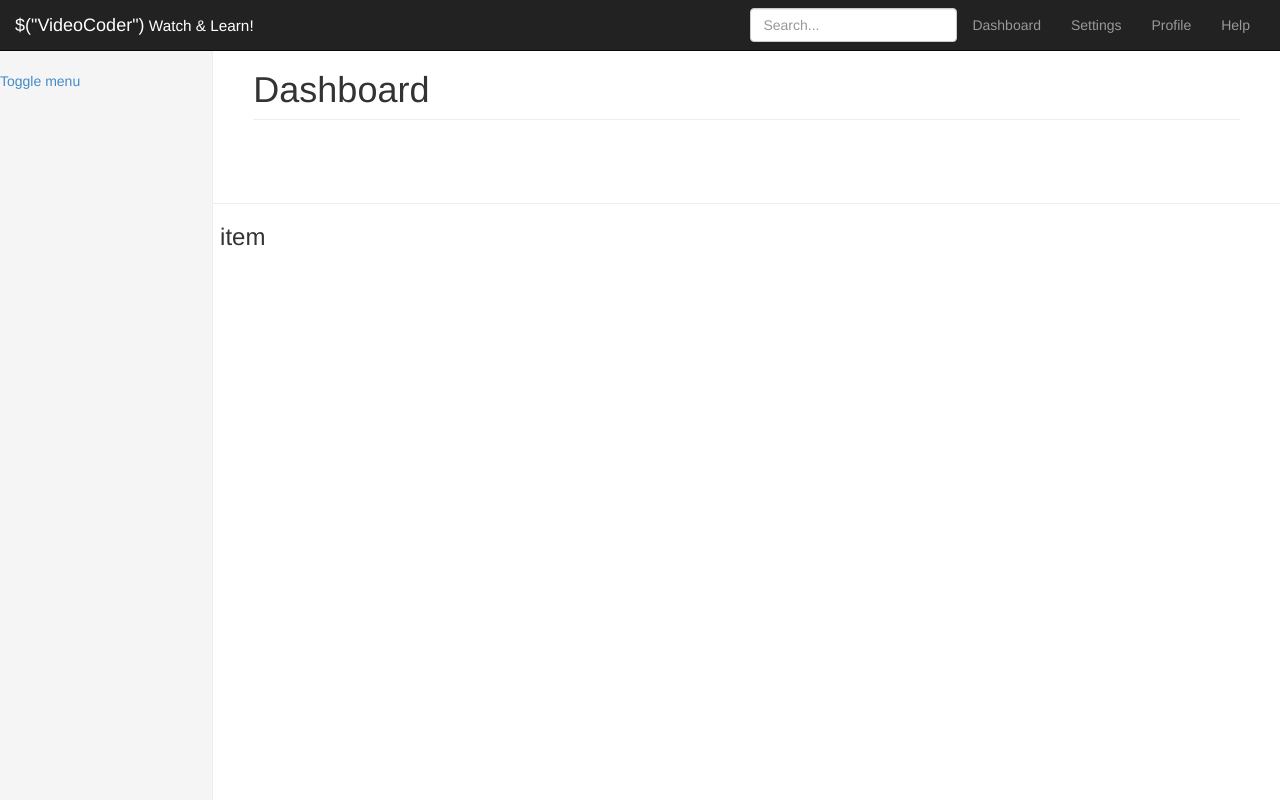
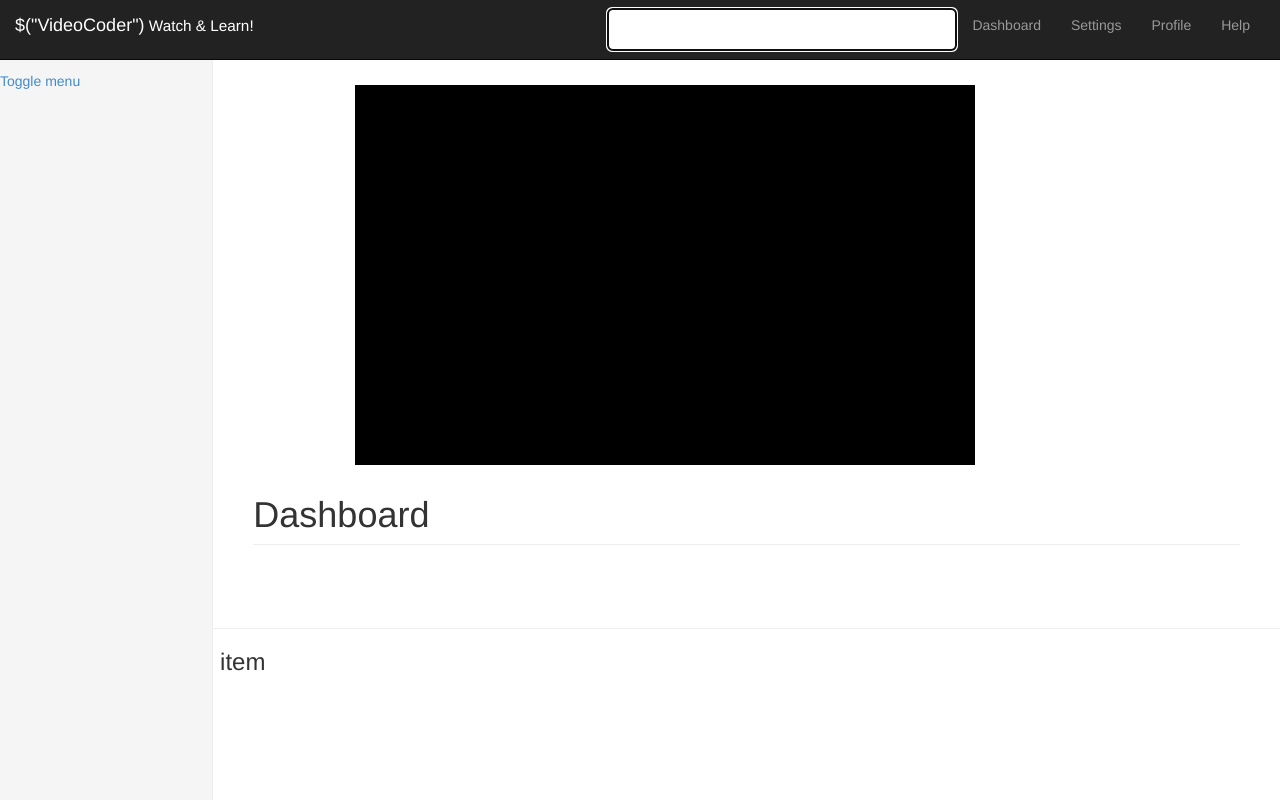
Before and after one commit to javiros/arial_ca3, a PHP site: page / in a window 1280 px wide. Run offline with PHP 8.4, Linux system fonts and the light colour scheme; some libraries are stand-ins or nearby versions.

Commit message:
instant search

```diff
--- a/css/dashboard.css
+++ b/css/dashboard.css
@@ -118,3 +118,56 @@ body {
     font-size: 15;
     color: #77ff33;
 }
+
+.search_input
+{
+
+    border:2px solid #333;
+    font-size:20px;
+    padding:5px;
+    width:350px;
+    font-family:'Georgia', Times New Roman, Times, serif;
+    -moz-border-radius:5px;-webkit-border-radius:5px;
+
+
+}
+#input_box
+{
+    text-align:right;
+    width:640px;
+}
+#result
+{
+    background-color:#000;
+    margin-top:25px;
+    margin-left: 345px;
+    min-height:400px;
+    width:640px;
+    border:solid 10px #ffffff;
+
+    -moz-border-radius:9px;
+    -webkit-border-radius:9px;
+
+}
+#no
+{
+    padding:30px;
+    font-size:24px;
+    color:#fff;
+
+}
+
+#title
+{
+    background-color:#fff;
+    font-size:26px;
+    text-align:left;
+    padding-bottom:8px;
+
+}
+#count
+{
+    background-color:#fff;
+    text-align:left;
+    padding-top:8px;
+}
--- a/dashboard.html
+++ b/dashboard.html
@@ -7,7 +7,10 @@
     <meta name="description" content="">
     <meta name="author" content="">
     <link rel="shortcut icon" href="../../assets/ico/favicon.ico">
-     <script type="text/javascript" src="js/jquery-1.9.1.min.js"></script>
+      <script type="text/javascript" src="http://ajax.googleapis.com/ajax/libs/jquery/1.4.2/jquery.min.js"></script>
+      <script type="text/javascript" src="js/searchAPI.js"></script>
+
+    <script type="text/javascript" src="js/jquery-1.9.1.min.js"></script>
     <title>VideoCoder</title>
 
     <!-- Bootstrap core CSS -->
@@ -50,9 +53,10 @@
             <li><a href="#">Settings</a></li>
             <li><a href="#">Profile</a></li>
             <li><a href="#">Help</a></li>
+
           </ul>
           <form class="navbar-form navbar-right">
-            <input type="text" class="form-control" placeholder="Search...">
+              <input type="text" class='search_input'/>
           </form>
         </div>
       </div>
@@ -101,7 +105,12 @@
 
 
 
-        <div class="col-sm-9 col-sm-offset-3 col-md-10 col-md-offset-2 main">
+
+          <div id="result"></div>
+
+
+
+          <div class="col-sm-9 col-sm-offset-3 col-md-10 col-md-offset-2 main">
           <h1 class="page-header">Dashboard</h1>
 
 
--- /dev/null
+++ b/js/searchAPI.js
@@ -0,0 +1,41 @@
+/* ** Created by sanjeev on 10/04/2014.*/
+
+$(document).ready(function()
+{
+    $(".search_input").focus();
+    $(".search_input").keyup(function()
+    {
+        var search_input = $(this).val();
+        var keyword= encodeURIComponent(search_input);
+        var yt_url='http://gdata.youtube.com/feeds/api/videos?q='+keyword+'&format=5&max-results=1&v=2&alt=jsonc';
+
+        $.ajax({
+            type: "GET",
+            url: yt_url,
+            dataType:"jsonp",
+            success: function(response)
+            {
+                if(response.data.items)
+                {
+                    $.each(response.data.items, function(i,data)
+                    {
+                        var video_id=data.id;
+                        var video_title=data.title;
+                        var video_viewCount=data.viewCount;
+                        var video_frame="<iframe width='640' height='385' src='http://www.youtube.com/embed/"+video_id+"' frameborder='0' type='text/html'></iframe>";
+                        var final="<div id='title'>"+video_title+"</div><div>"+video_frame+"</div><div id='count'>"+video_viewCount+" Views</div>";
+                        $("#result").html(final);
+                    });
+
+
+                }
+                else
+                {
+                    $("#result").html("<div id='no'>No Video</div>");
+                }
+            }
+
+        });
+
+    });
+});
--- a/js/youtubeAPI.js
+++ b/js/youtubeAPI.js
@@ -1,3 +1,5 @@
+/* ** Created by sanjeev on 10/04/2014.*/
+
 $(function(){
     $('#usersnav ul li a').on('click', function(e){
         e.preventDefault();
```
Also changed, not shown: help.html (+15 -2 lines).
